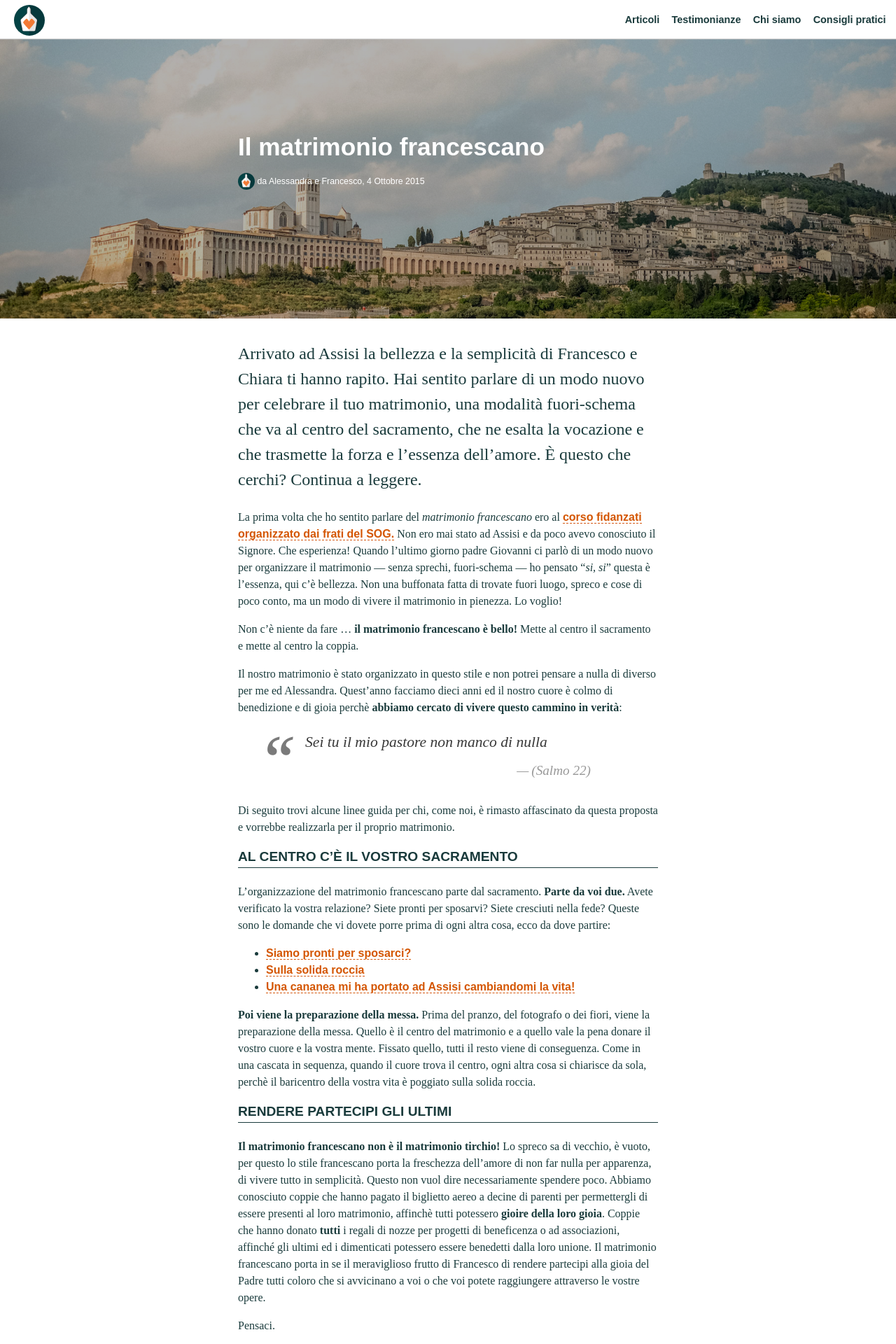
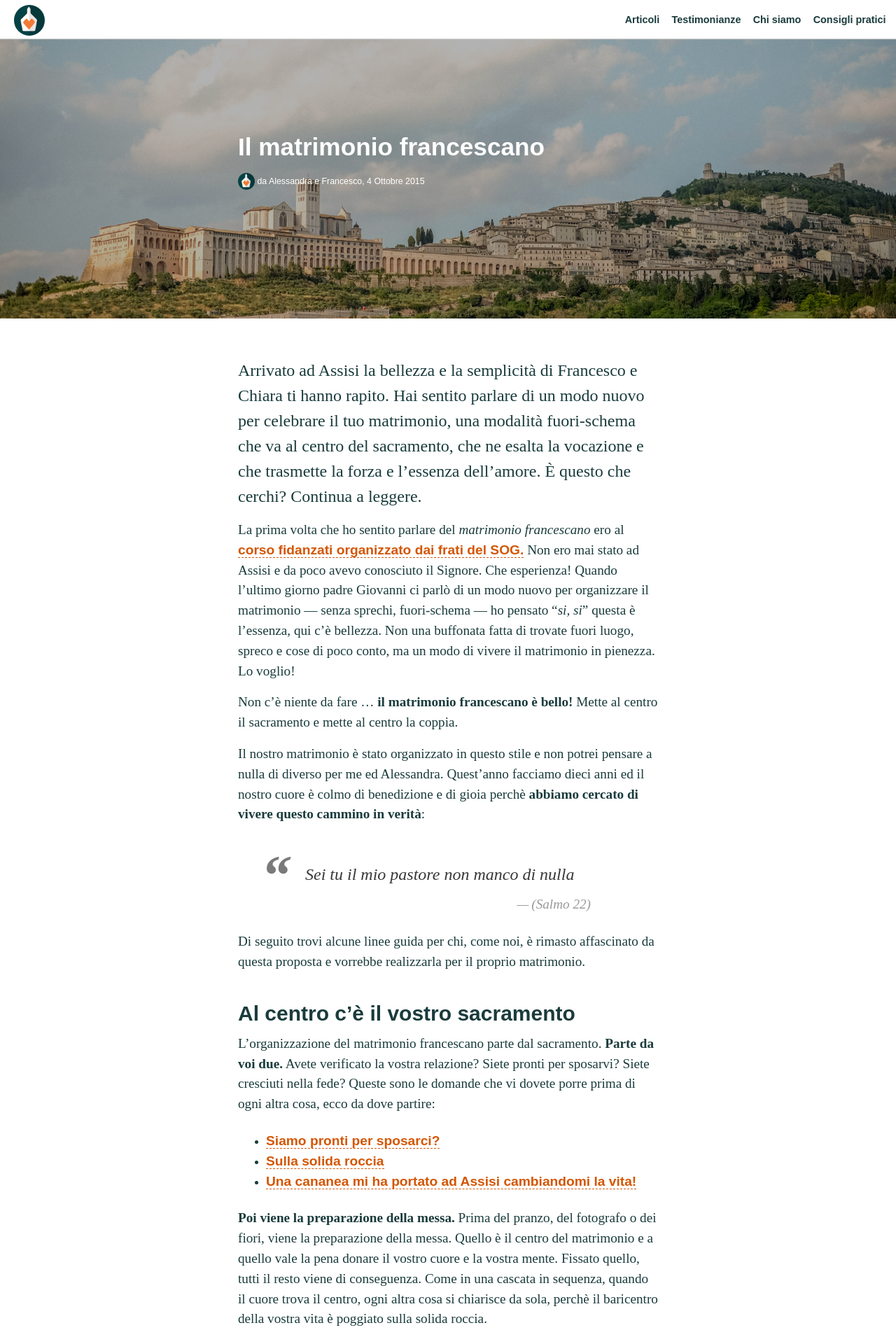
Before and after one commit to 5p2p/matrimoniofrancescano, a Jekyll site: the page built from _posts/2015-07-03-il-matrimonio-francescano.md, in a window 1280 px wide. Shown: the top 1920 px of the page at 70% size. Built offline with Jekyll 4.4.1, drawn with Linux system fonts in a browser that asks for light colours; nearby versions of some CDN libraries.

Commit message:
ok post mobile

```diff
--- a/_layouts/post.html
+++ b/_layouts/post.html
@@ -33,8 +33,7 @@
 <div class="header_spacer"></div>
 
 <style type="text/css">
-.splash {background-image:
-    linear-gradient(rgba(0, 0, 0, 0.3), rgba(0, 0, 0, 0.3)), url('{{site.images}}/{{page.image}}');}
+.splash {background-image: linear-gradient(rgba(0, 0, 0, 0.3), rgba(0, 0, 0, 0.3)), url('{{site.images}}/{{page.image}}');}
 </style>
 
 <section id="postTitle">
@@ -100,21 +99,21 @@
     </div>
 
 
-    <a id="previousPost" href="http://matrimoniofrancescano.tumblr.com/post/125874048356"></a>
+ <!--    <a id="previousPost" href="http://matrimoniofrancescano.tumblr.com/post/125874048356"></a>
     <a id="nextPost" href="http://matrimoniofrancescano.tumblr.com/post/126176520526"></a>
     <a id="randomPost" href="http://matrimoniofrancescano.tumblr.com/random"></a>
     <p class="pCenter">
         <a class="hint" id="tooltip" data-title=" Use your arrow keys to navigate OR use the forward slash to load a random post">
           <i class="fa fa-keyboard-o"></i>
         </a>
-    </p>
+    </p> -->
 
 
 
   <!--Post Navigation-->
 
 
-      <div class="permalinkPagination hideOnPrint">
+  <!--     <div class="permalinkPagination hideOnPrint">
 
 
           <a class="postNav" id="previousPost" href="http://matrimoniofrancescano.tumblr.com/post/125874048356"><i class="fa fa-long-arrow-left"></i></a>
@@ -129,7 +128,8 @@
 
 
       </div>
-      <div class="spaceSmall"></div> <!--space-->
+      -->
+      <!-- <div class="spaceSmall"></div> -->
 
 
 <!-- </div> Content row -->
--- a/assets/css/matrimoniofrancescano.scss
+++ b/assets/css/matrimoniofrancescano.scss
@@ -123,7 +123,7 @@
 }
 
  #postTitle{
-  margin-bottom: 2rem;
+  margin-bottom: 3rem;
 
   .splash {
     background-size: cover;
@@ -159,6 +159,76 @@
     }
   }
 }
+
+/* first paragraph larger */
+.post > p:first-of-type{font-size: $h4_size;}
+
+.post {
+  p {
+    font-family: $Body;
+    font-size: $pg_size;
+    margin: 0 ;
+    padding: 0.5rem 0;
+  }
+  p a, li a {
+    color: $Main;
+    font-size: $pg_size;
+    border-bottom: 1px dashed $Main;
+  }
+  p a:hover, li a:hover {
+    color: $Text;
+    border-bottom: 1px dashed $Header_Background;
+  }
+}
+
+// ------------------------------------------------
+
+.postFooter {
+  margin: 2rem 0;
+}
+// ------------------------------------------------
+
+
+blockquote {
+    border: 0; margin: 0; padding: 0;
+    font-family: Georgia, serif;
+    // font-size: 1.35rem;
+    font-style: italic;
+    /*width: 500px;*/
+    margin: 0.25rem 2rem;
+    padding: 0.25rem 2rem;
+    line-height: 1.6;
+    position: relative;
+    color: #383838;
+    padding-top: 0rem;
+    margin-top: 2rem;
+    em {
+      font-size: $h4_size;
+    }
+
+}
+blockquote:before {
+    font-family: Georgia, serif;
+    display: block;
+    content: "\201C";
+    font-size: 5rem;
+    position: absolute;
+    left: -1.5rem;
+    top: -2.5rem;
+    color: #7a7a7a;
+}
+blockquote cite {
+    text-align: right;
+    color: #999999;
+    font-size: 1.2rem;
+    display: block;
+    margin-top: 0.5rem;
+}
+
+blockquote cite:before {
+    content: "\2014 \2009";
+}
+
 
 // ------------------------------------------------
 
@@ -254,7 +324,7 @@
     font-family: $Fancy !important;
 }
 
-.post p,.chat li,blockquote,#recentSummary,.source {
+.chat li,blockquote,#recentSummary,.source {
     font-family: $Body;
 }
 
@@ -302,66 +372,6 @@
 //   </style>
 // {/block:PermalinkPage}
 
-/* first paragraph larger */
-.post > p:first-of-type{font-size: $h4_size;}
-
-
-.post p a,.post li a {
-    color: $Main;
-    border-bottom: 1px dashed $Main;
-}
-
-.post p a:hover,.post li a:hover {
-    color: $Text;
-    border-bottom: 1px dashed $Header_Background;
-}
-
-.post h3 {
-    text-transform: uppercase;
-    font-size: 1.2rem;
-    line-height: 1.8rem;
-/*letter-spacing: -0.02rem;*/
-    border-bottom: 1px solid;
-    margin: 0;
-    padding: 0;
-    margin-bottom: 1.4rem;
-}
-
-    blockquote{
-        border: 0; margin: 0; padding: 0;
-    }
-    blockquote {
-        font-family: Georgia, serif;
-        font-size: 1.35rem;
-        font-style: italic;
-        /*width: 500px;*/
-        margin: 0.25rem 2rem;
-        padding: 0.25rem 2rem;
-        line-height: 1.6;
-        position: relative;
-        color: #383838;
-        padding-top: 1rem;
-    }
-    blockquote:before {
-        display: block;
-        content: "\201C";
-        font-size: 6rem;
-        position: absolute;
-        left: -1.5rem;
-        top: -2.5rem;
-        color: #7a7a7a;
-    }
-    blockquote cite {
-        text-align: right;
-        color: #999999;
-        font-size: 1.2rem;
-        display: block;
-        margin-top: 0.5rem;
-    }
-
-    blockquote cite:before {
-        content: "\2014 \2009";
-    }
 
 
   // .post h3 {
--- a/assets/css/style.css
+++ b/assets/css/style.css
@@ -292,7 +292,7 @@
     margin-bottom: 1rem;
 }
 
-blockquote {
+/*blockquote {
     border-left: solid .573rem #eee;
     padding-left: 1rem;
     margin-left: 0;
@@ -300,7 +300,7 @@
     font-size: .773rem;
     line-height: 1.25rem;
     font-weight: 300;
-}
+}*/
 
 pre.prettyprint::-webkit-scrollbar {
     width: 0;
```
